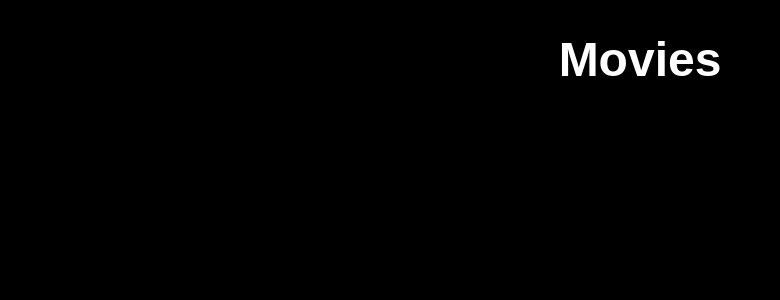
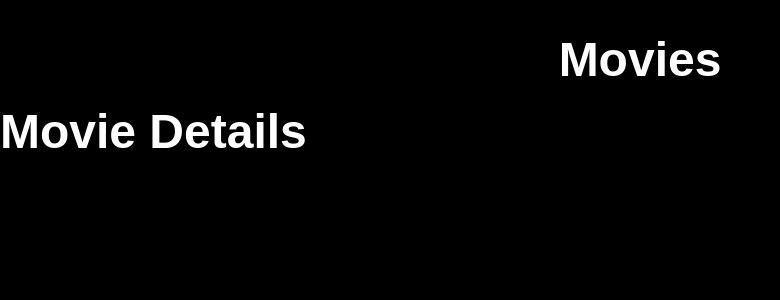
Before and after one commit to r-alejandro-castro/movies, a React (Vite) app: page /movie/1 in a window 1280 px wide. Before the commit this address had no page. Shown: the top 300 px of the page, without its empty margins (0-780 px from the left). Built offline with nearby package versions, Linux system fonts and the light colour scheme.

Commit message:
created MovieDetails and and routed to routes.jsx

```diff
--- a/src/components/MovieCard.jsx
+++ b/src/components/MovieCard.jsx
@@ -1,8 +1,11 @@
+import { Link } from "react-router-dom";
+
 export function MovieCard({movie}) {
   const imgUrl = "https://image.tmdb.org/t/p/w300" + movie.poster_path;
   return (
     <li className="text-xl text-center list-none
     transition duration-500 hover:opacity-50 hover:-translate-y-7">
+      <Link to={"/movie/"+movie.id}>
         <img
           width={230}
           height={345}
@@ -13,6 +16,7 @@ export function MovieCard({movie}) {
         <div className="mt-4">
         {movie.title}
         </div>
+      </Link>
     </li>
   )
 }
--- /dev/null
+++ b/src/pages/MovieDetails.jsx
@@ -0,0 +1,5 @@
+export default function MovieDetails() {
+    return ( <h1>
+        Movie Details
+    </h1> );
+}
--- a/src/routers/routes.jsx
+++ b/src/routers/routes.jsx
@@ -1,11 +1,13 @@
 import { BrowserRouter as Router, Routes, Route } from 'react-router-dom';
-import LandingPage from '../pages/LandingPage.jsx'
+import LandingPage from '../pages/LandingPage.jsx';
+import MovieDetails from '../pages/MovieDetails.jsx';
 
 function MyRoutes() {
   return (
     <Router>
       <Routes>
         <Route path='/' element={<LandingPage />} />
+        <Route path='/movie/:movieId' element={<MovieDetails />} />
       </Routes>
     </Router>
   );
```
Lines whose indentation alone changed are shown as unchanged.
